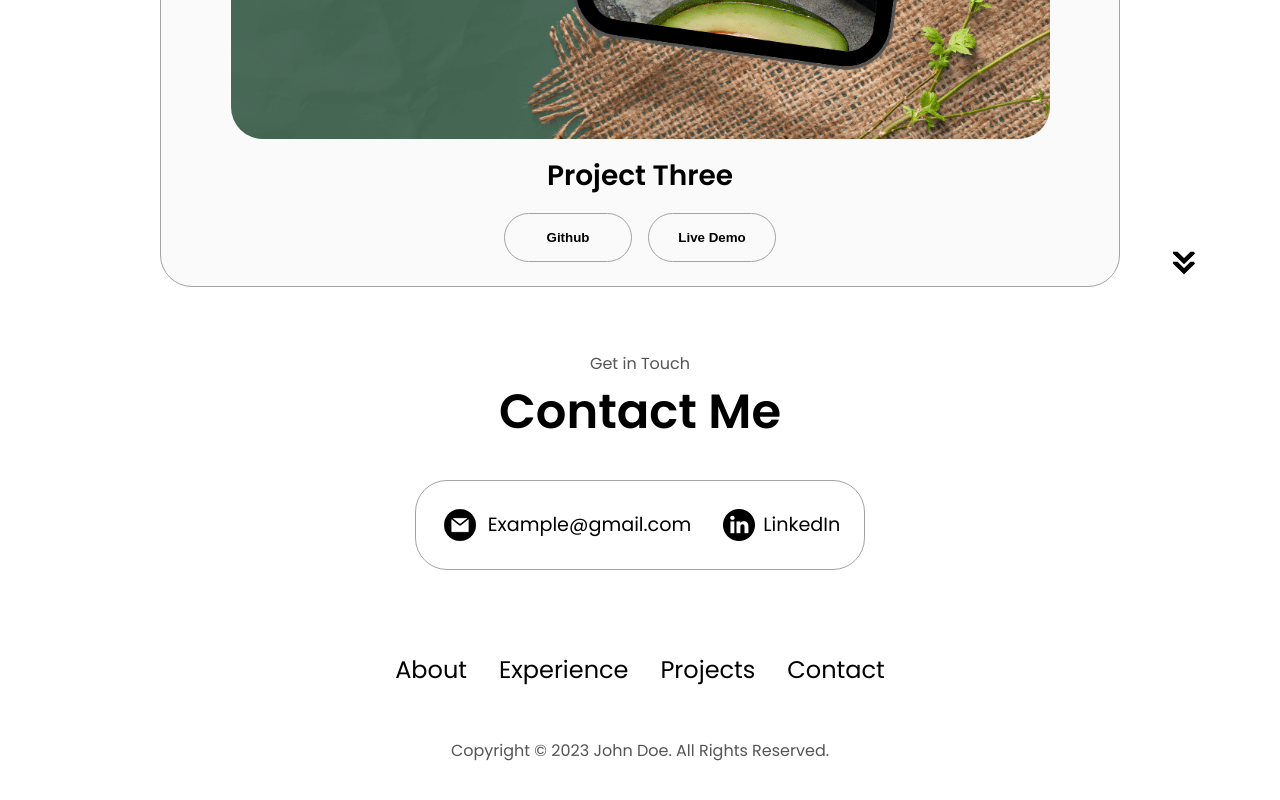
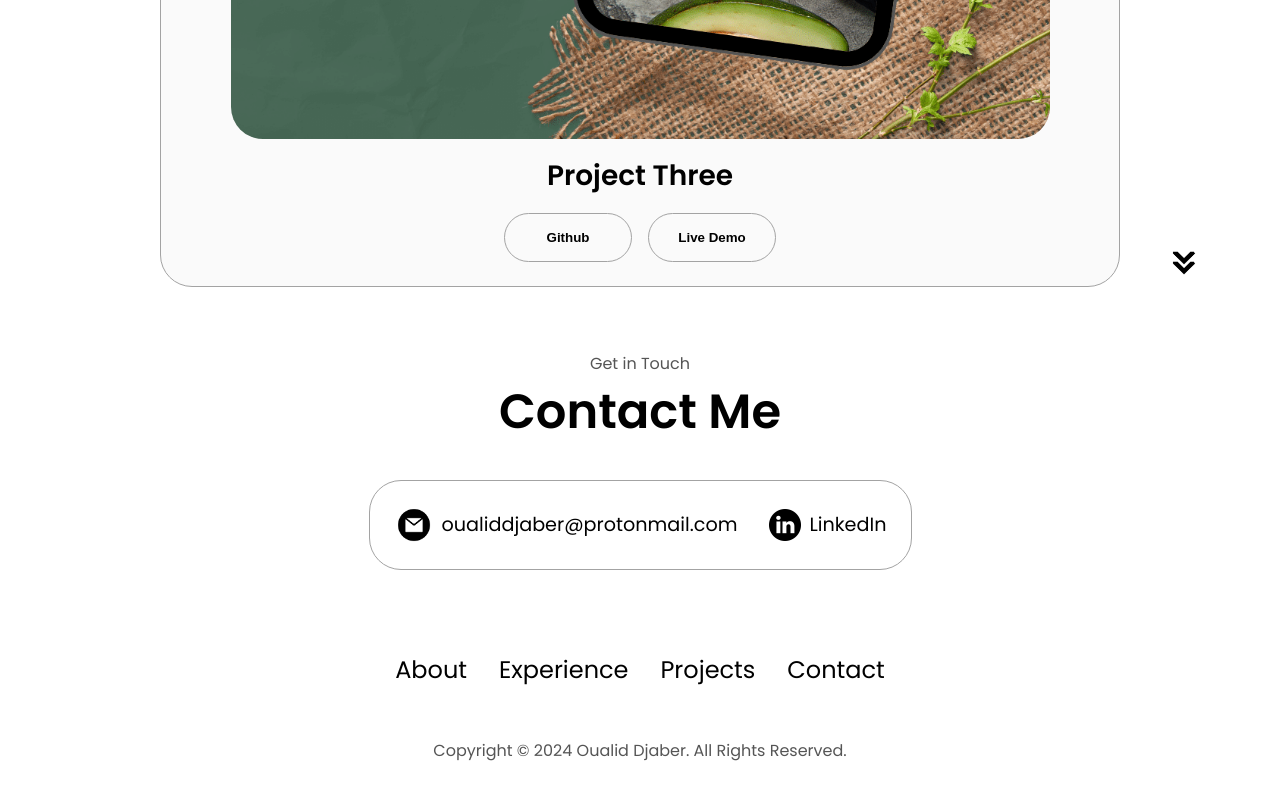
Before and after one commit to OualidDjaber2022/html-css-js-portfolio-tutorial-2, a plain HTML site: page index.html in a window 1280 px wide. Shown: the part 3876-4676 px from the top of the page. Drawn offline with Linux system fonts and the light colour scheme.

Commit message:
Update index.html

```diff
--- a/index.html
+++ b/index.html
@@ -352,7 +352,7 @@
             alt="Email icon"
             class="icon contact-icon email-icon"
           />
-          <p><a href="mailto:examplemail@gmail.com">Example@gmail.com</a></p>
+          <p><a href="mailto:examplemail@gmail.com">oualiddjaber@protonmail.com</a></p>
         </div>
         <div class="contact-info-container">
           <img
@@ -360,7 +360,7 @@
             alt="LinkedIn icon"
             class="icon contact-icon"
           />
-          <p><a href="https://www.linkedin.com">LinkedIn</a></p>
+          <p><a href="https://www.linkedin.com/in/oualid-djaber-a0a924255">LinkedIn</a></p>
         </div>
       </div>
     </section>
@@ -375,7 +375,7 @@
           </ul>
         </div>
       </nav>
-      <p>Copyright &#169; 2023 John Doe. All Rights Reserved.</p>
+      <p>Copyright &#169; 2024 Oualid Djaber. All Rights Reserved.</p>
     </footer>
     <script src="script.js"></script>
   </body>
```
